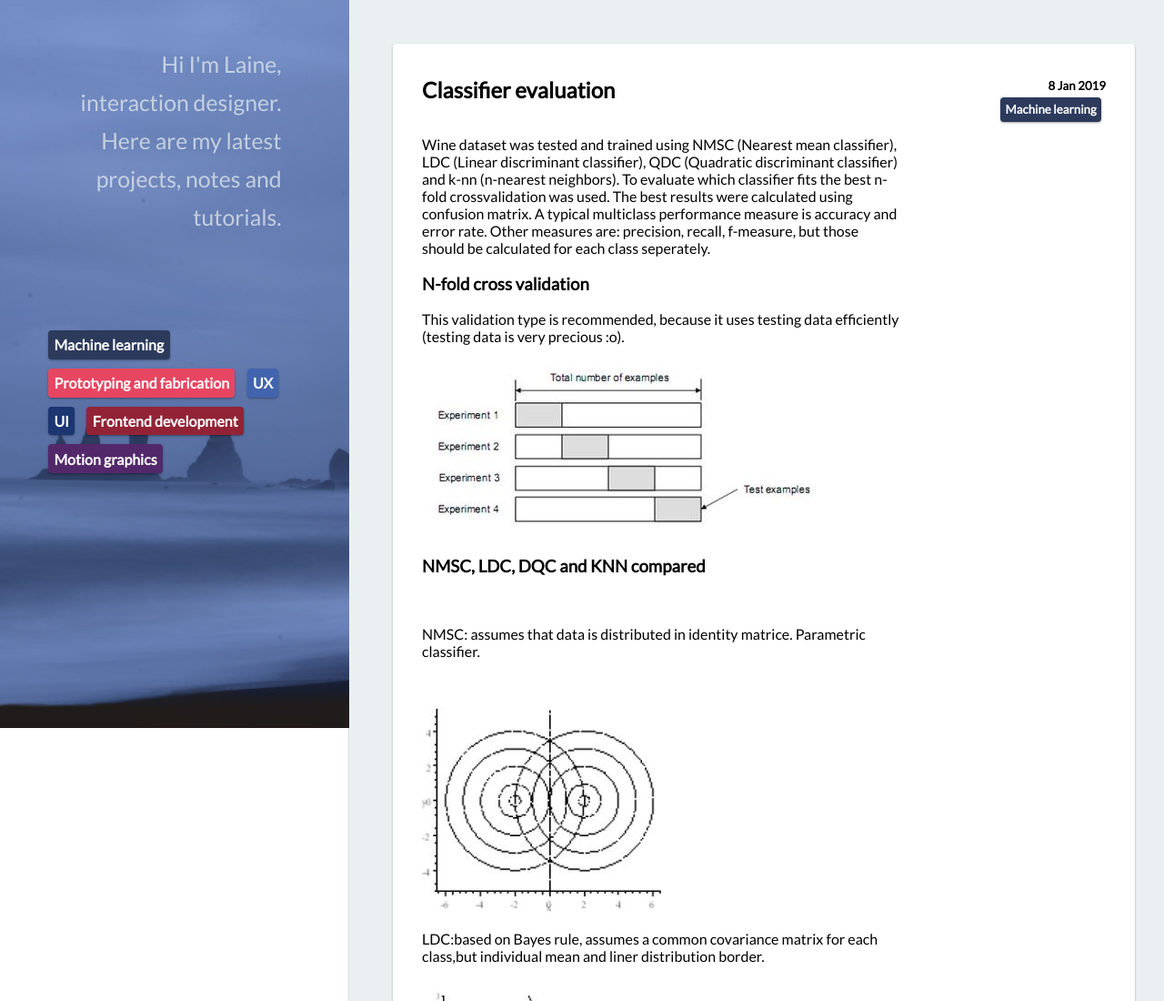
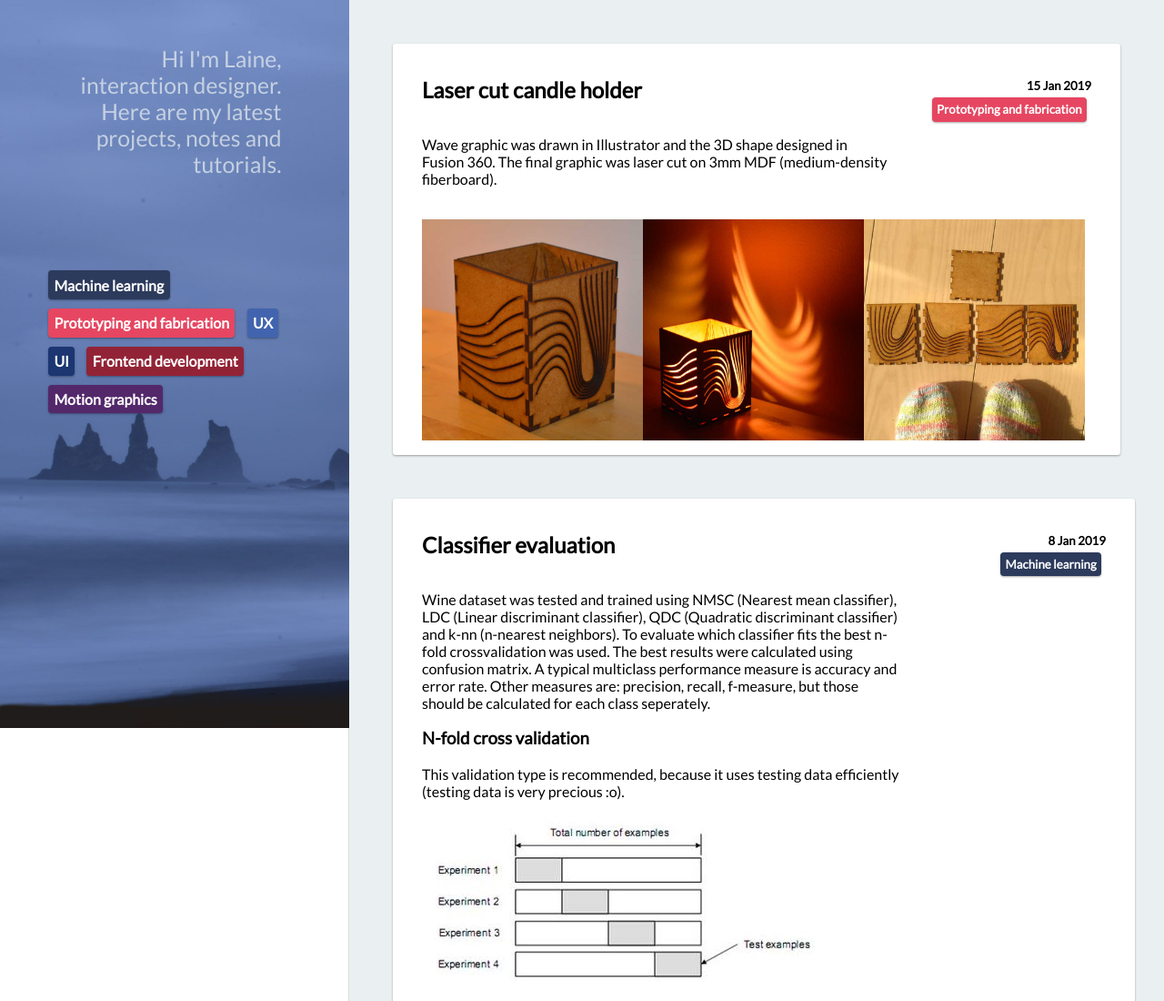
Before and after one commit to laine-k/laine-k.github.io, a website: page index.html in a window 1280 px wide. Shown: the top 1100 px of the page at 91% size. Drawn offline with Linux system fonts and the light colour scheme.

Commit message:
prototype

```diff
--- a/dev/main.less
+++ b/dev/main.less
@@ -72,6 +72,18 @@ pre{
         img{
             max-width:100%;
         }
+        .multi-images{
+            display: flex;
+            flex-wrap: wrap;
+            align-items: center;
+
+                img {
+                    flex: 1;
+                    max-width: 100%;
+                    align-items: center;
+                  }
+        }
+
     }
 }
 .sidebar{
@@ -82,7 +94,6 @@ pre{
     text-align: center;
     font-size: 1.55em;
     color:@color-light-grey;
-    line-height: 1.7em;
     padding: 2em 3em;
     opacity: 0.7;
     margin:0;
@@ -126,6 +137,8 @@ pre{
     }
 }
 
+
+
 /* Small devices (portrait tablets and large phones, 600px and up) */
 @media only screen and (min-width: 750px) {
     .sidebar{
@@ -146,6 +159,17 @@ pre{
             p{
                 max-width: 70%;
             }
+            .multi-images{
+                display: flex;
+                flex-wrap: wrap;
+                align-items: center;
+
+                    img {
+                        flex:33%;
+                        max-width: 33%;
+                        align-items: center;
+                      }
+            }
         }
     }
     .tags{
--- a/index.html
+++ b/index.html
@@ -27,7 +27,24 @@
             </div>
         </div>
         <main class="main">
+                <section>
+                        <h5 class="details">
+                            <span class="date">15 Jan 2019</span>
+                            <br>
+                            <span class="tag tag-fab">Prototyping and fabrication</span>
+                        </h5>
+                        <h2>Laser cut candle holder</h2>
+                        <p>
+                            Wave graphic was drawn in Illustrator and the 3D shape designed in Fusion 360. The final graphic was laser cut on 3mm MDF (medium-density fiberboard).
+                        </p>
+                        <br>
+                        <div class="multi-images">
 
+                                <img src="assets/box3.jpg" alt="lasercut" />
+                                <img src="assets/box2.jpg" alt="lasercut" />
+                                <img src="assets/box1.jpg" alt="lasercut" />
+                        </div>
+                </section>
             <section>
                 <h5 class="details">
                     <span class="date">8 Jan 2019</span>
```
Also changed, not shown: assets/box1.jpg (added), assets/box2.jpg (added), assets/box3.jpg (added), assets/main.css.
